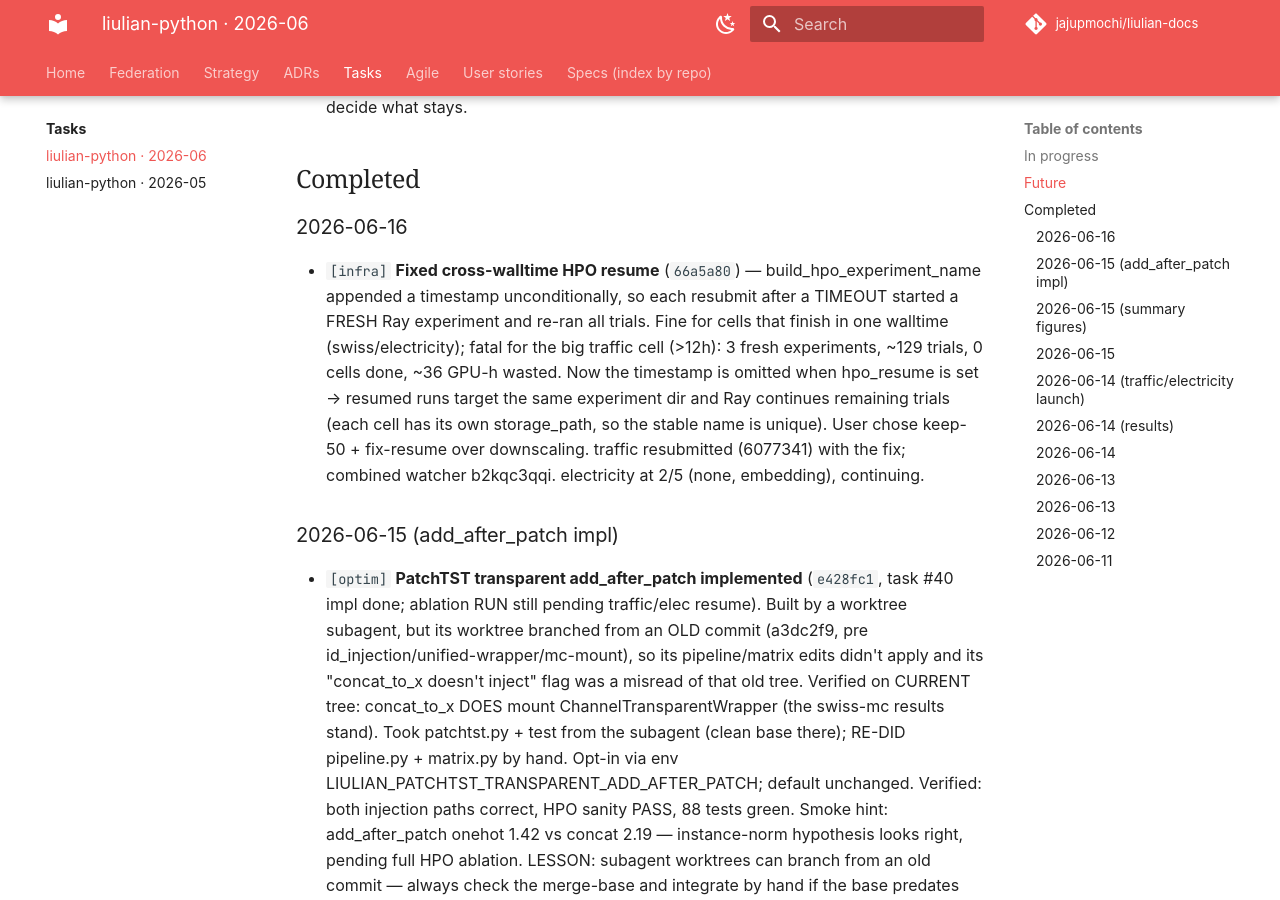
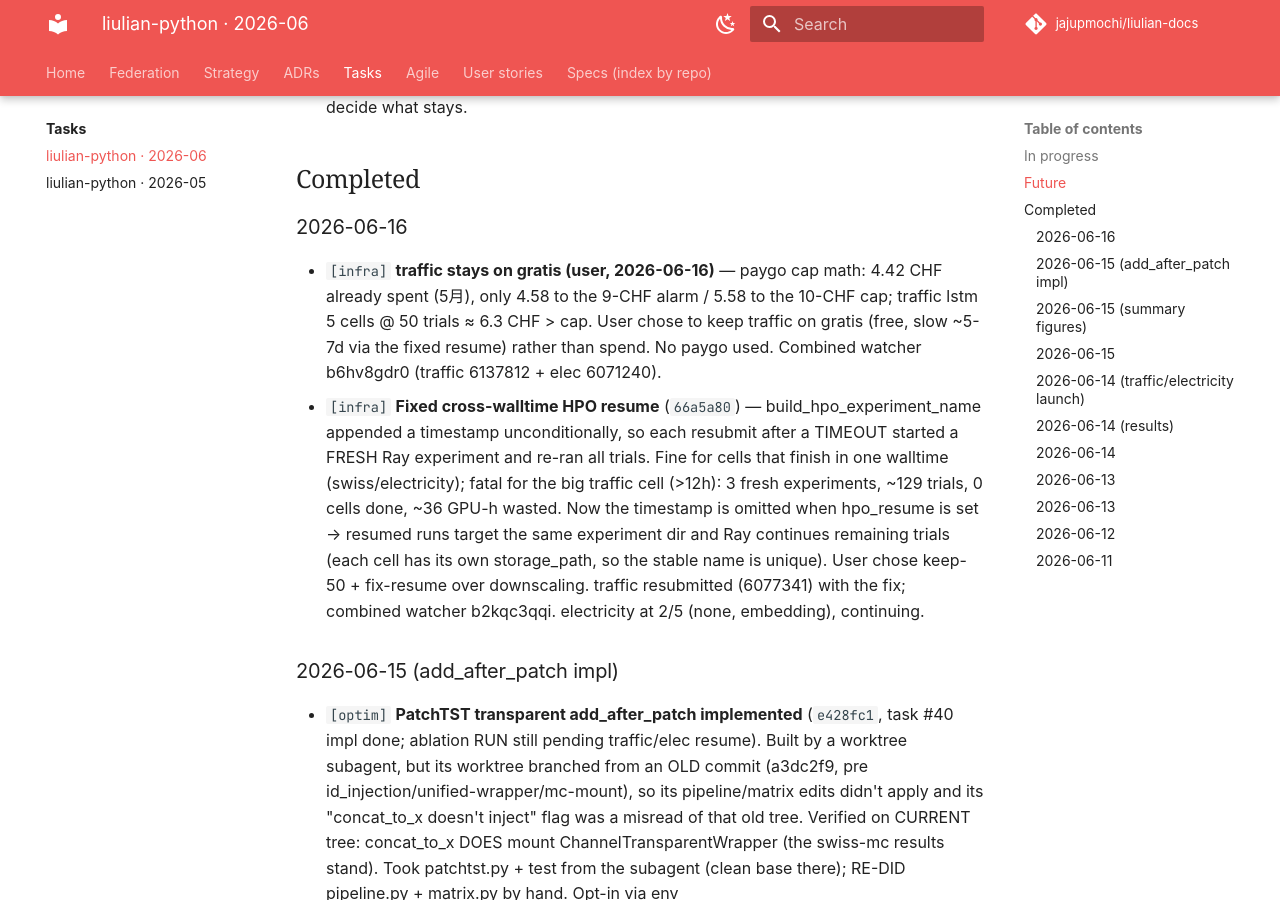
Before and after one commit to LIULIAN-AI/liulian-docs, an MkDocs documentation site: the page built from docs/tasks/liulian-python/2026-06.md, in a window 1280 px wide and 900 px high, scrolled down 1179 px. Built offline with MkDocs 1.6.1 and Material for MkDocs 9.7.7, drawn with Linux system fonts in a browser that asks for light colours; some web fonts are replaced; comment, search, counter and statistics services are not loaded.

Commit message:
docs(tasks): traffic stays gratis (paygo cap math); no spend
Co-Authored-By: Claude Fable 5 <noreply@anthropic.com>

```diff
--- a/docs/tasks/liulian-python/2026-06.md
+++ b/docs/tasks/liulian-python/2026-06.md
@@ -48,6 +48,12 @@ IDs (`#N`) kept for traceability.
 
 ### 2026-06-16
 
+- `[infra]` **traffic stays on gratis (user, 2026-06-16)** — paygo cap math:
+  4.42 CHF already spent (5月), only 4.58 to the 9-CHF alarm / 5.58 to the
+  10-CHF cap; traffic lstm 5 cells @ 50 trials ≈ 6.3 CHF > cap. User chose to
+  keep traffic on gratis (free, slow ~5-7d via the fixed resume) rather than
+  spend. No paygo used. Combined watcher b6hv8gdr0 (traffic 6137812 + elec
+  6071240).
 - `[infra]` **Fixed cross-walltime HPO resume** (`66a5a80`) —
   build_hpo_experiment_name appended a timestamp unconditionally, so each
   resubmit after a TIMEOUT started a FRESH Ray experiment and re-ran all
```
